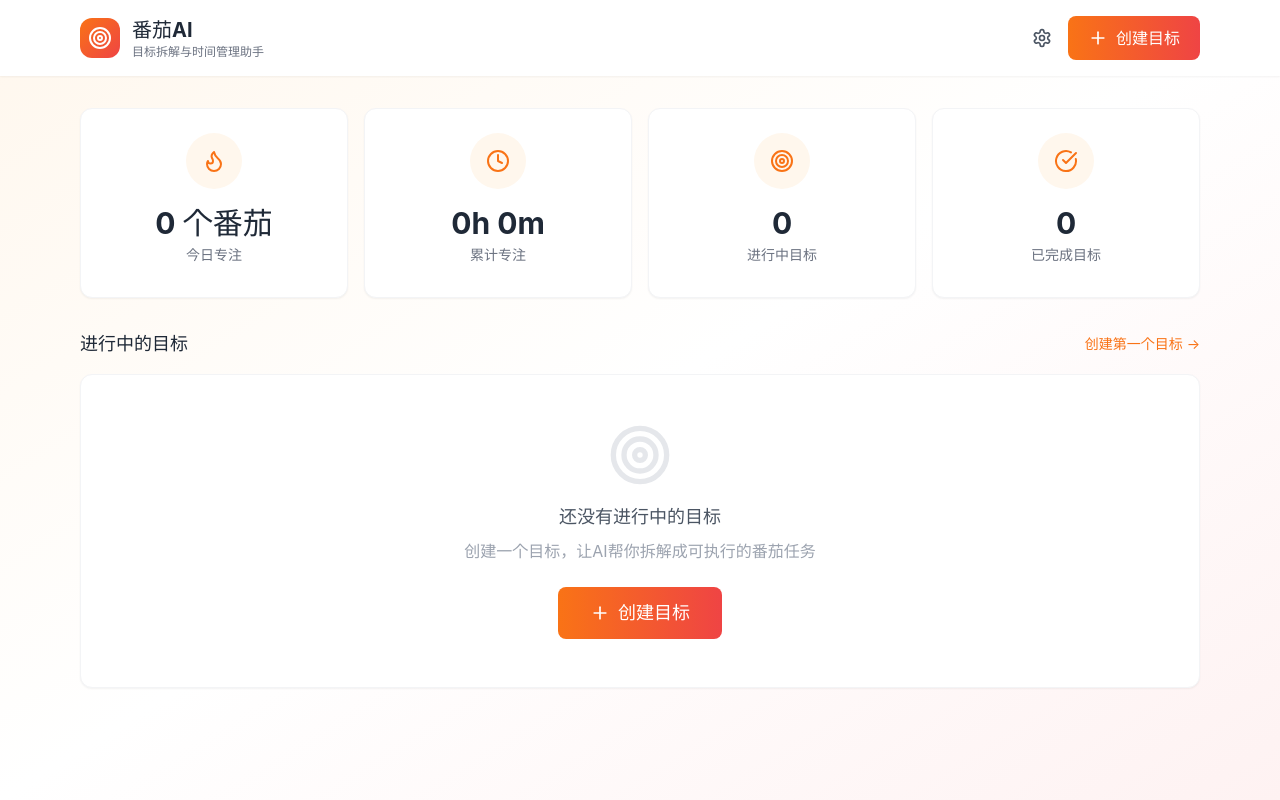
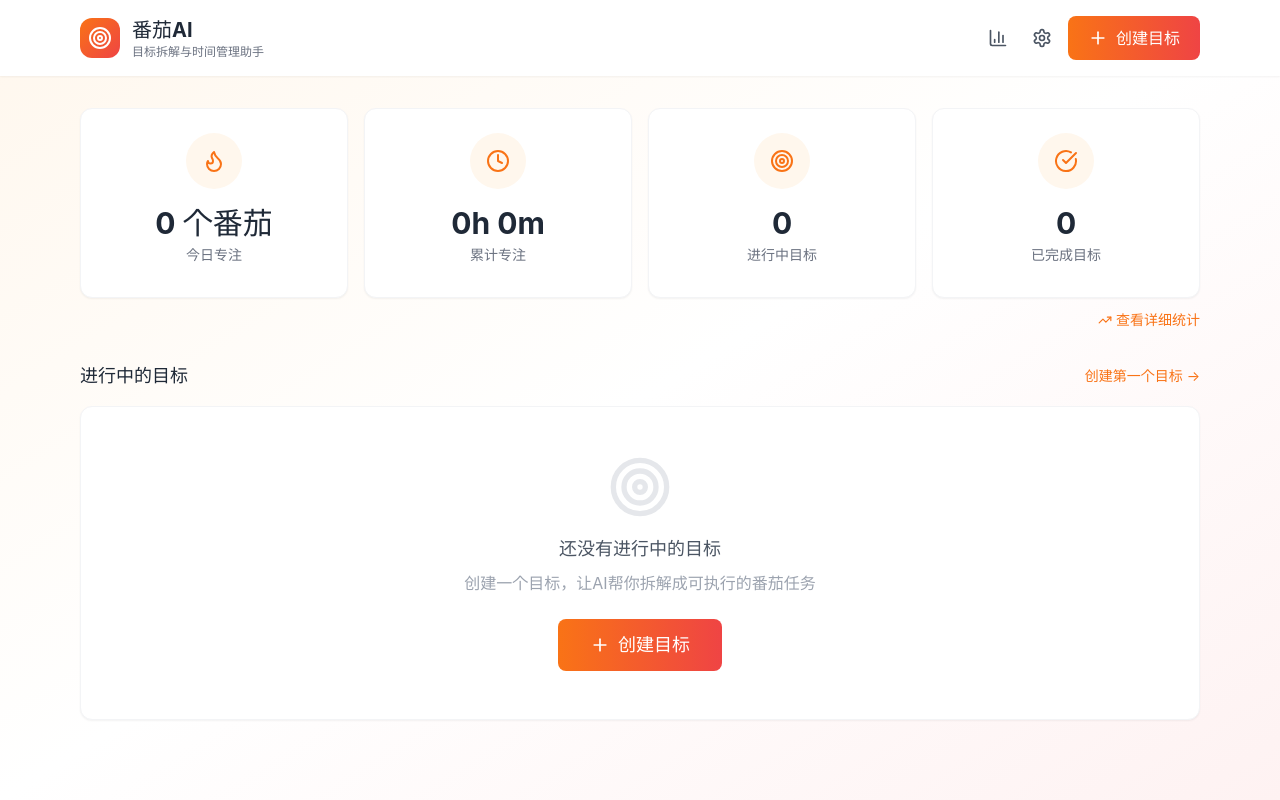
Before and after one commit to whereiwillgo/tomato-ai-app, a React (Vite) app: page / in a window 1280 px wide. Built offline with nearby package versions, Linux system fonts and the light colour scheme.

Commit message:
feat: 首页添加统计概览入口（导航栏图标+查看详细统计链接）

```diff
--- a/src/pages/HomePage.tsx
+++ b/src/pages/HomePage.tsx
@@ -4,7 +4,7 @@ import { Card } from '../components/common/Card';
 import { Button } from '../components/common/Button';
 import { ProgressBar } from '../components/common/ProgressBar';
 import { StatCard } from '../components/common/StatCard';
-import { Plus, Target, Clock, Flame, TrendingUp, CheckCircle, PlayCircle, Trash2, Settings } from 'lucide-react';
+import { Plus, Target, Clock, Flame, TrendingUp, CheckCircle, PlayCircle, Trash2, Settings, BarChart3 } from 'lucide-react';
 
 export function HomePage() {
   const { goals, removeGoal, getGoalProgress, getTotalPomodoroCount, focusRecords, loadData } = useAppStore();
@@ -31,8 +31,13 @@ export function HomePage() {
               </div>
             </div>
             <div className="flex items-center gap-2">
+              <Link to="/stats">
+                <button className="p-2 hover:bg-gray-100 rounded-lg transition-colors" title="统计概览">
+                  <BarChart3 className="text-gray-600" size={20} />
+                </button>
+              </Link>
               <Link to="/settings">
-                <button className="p-2 hover:bg-gray-100 rounded-lg transition-colors">
+                <button className="p-2 hover:bg-gray-100 rounded-lg transition-colors" title="设置">
                   <Settings className="text-gray-600" size={20} />
                 </button>
               </Link>
@@ -70,6 +75,12 @@ export function HomePage() {
               label="已完成目标"
               value={completedGoals.length}
             />
+          </div>
+          <div className="flex justify-end mt-3">
+            <Link to="/stats" className="text-sm text-orange-500 hover:text-orange-600 flex items-center gap-1">
+              <TrendingUp size={14} />
+              查看详细统计
+            </Link>
           </div>
         </section>
 
```
